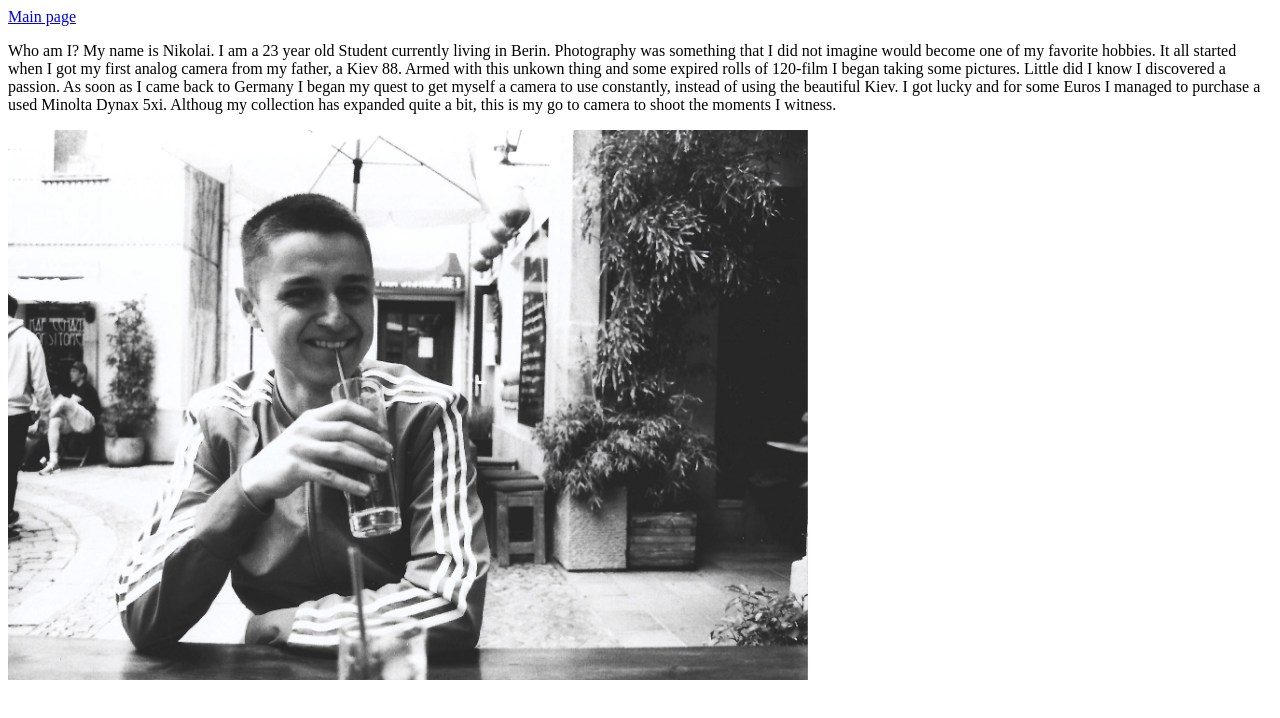
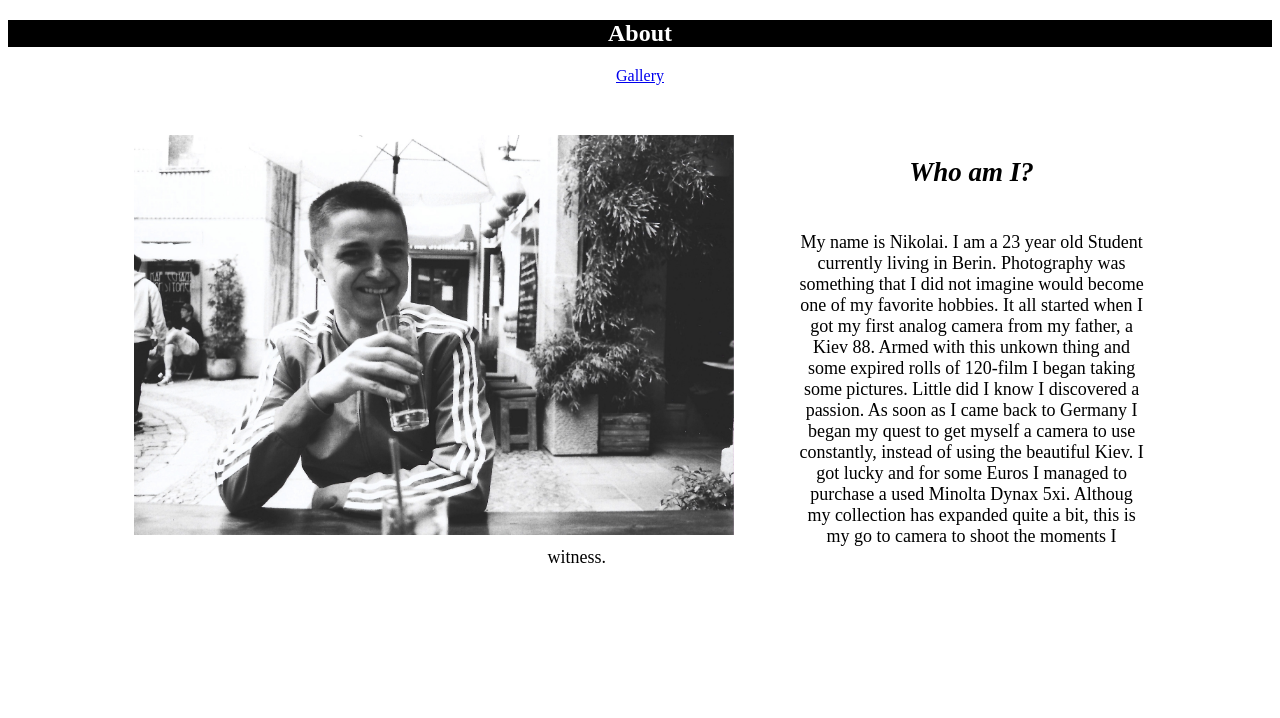
Before and after one commit to NikoRuBln/Personal, a plain HTML site: page Loquevi/About/about.html in a window 1280 px wide. Drawn offline with Linux system fonts and the light colour scheme.

Commit message:
Added CSS to the files organizing everything and added new images.

```diff
--- a/Loquevi/About/about.html
+++ b/Loquevi/About/about.html
@@ -4,18 +4,60 @@
         <meta lang="en">
         <meta charset="utf-8">
         <title>About</title>
+        <style>
+            .title{
+                text-align: center;
+                background-color: black;
+                color: white;
+            }
+            .Link{
+                text-align: center;
+            }
+            .text{
+                text-align: center;
+                font-size: large;
+                padding-right:10%;
+                padding-top:50px;
+            }
+            .image{
+
+                height:400px;
+                width:600px;
+                float: left;
+                padding-left: 10%;
+                padding-right:5%;
+                padding-top:50px;
+
+            }
+
+        </style>
     </head>
     <body>
-        <a href="../../index.html">Main page</a>
+        <div class="title">
+        <h2>About</h2>
+        </div>
+        <div class="Link">
+        <a href="../../index.html">Gallery</a>
+        </div>
+
+
+        <div >
+            <img src="../Gallery/Pictures/AlmuerzoNP.jpg" class="image">
+        </div>
+        <div class="text">
+            <h2><i>Who am I?</i></h2>
         <p>
-            Who am I? My name is Nikolai. I am a 23 year old Student currently living in Berin.
+            <br>
+             My name is Nikolai. I am a 23 year old Student currently living in Berin.
             Photography was something that I did not imagine would become one of my favorite hobbies.
             It all started when I got my first analog camera from my father, a Kiev 88. Armed with this unkown thing
             and some expired rolls of 120-film I began taking some pictures. Little did I know I discovered a passion.
             As soon as I came back to Germany I began my quest to get myself a camera to use constantly, instead of using the
             beautiful Kiev. I got lucky and for some Euros I managed to purchase a used Minolta Dynax 5xi. Althoug my collection
             has expanded quite a bit, this is my go to camera to shoot the moments I witness.
-        </p>
-        <img src="../Gallery/Pictures/AlmuerzoNP.jpg" height="550" width="800">
+            </p>
+        </div>
+
+
     </body>
 </html>
```
Also changed, not shown: index.html (+43 -8 lines), 10 other files.
